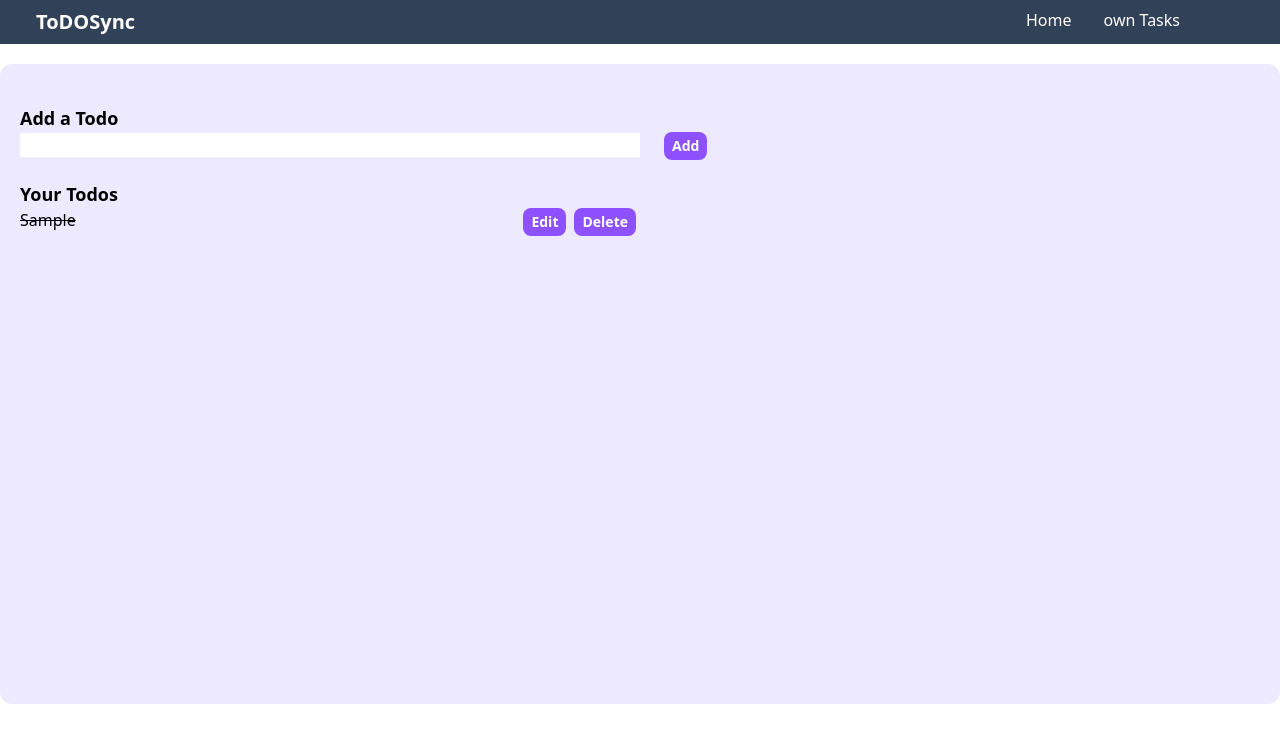
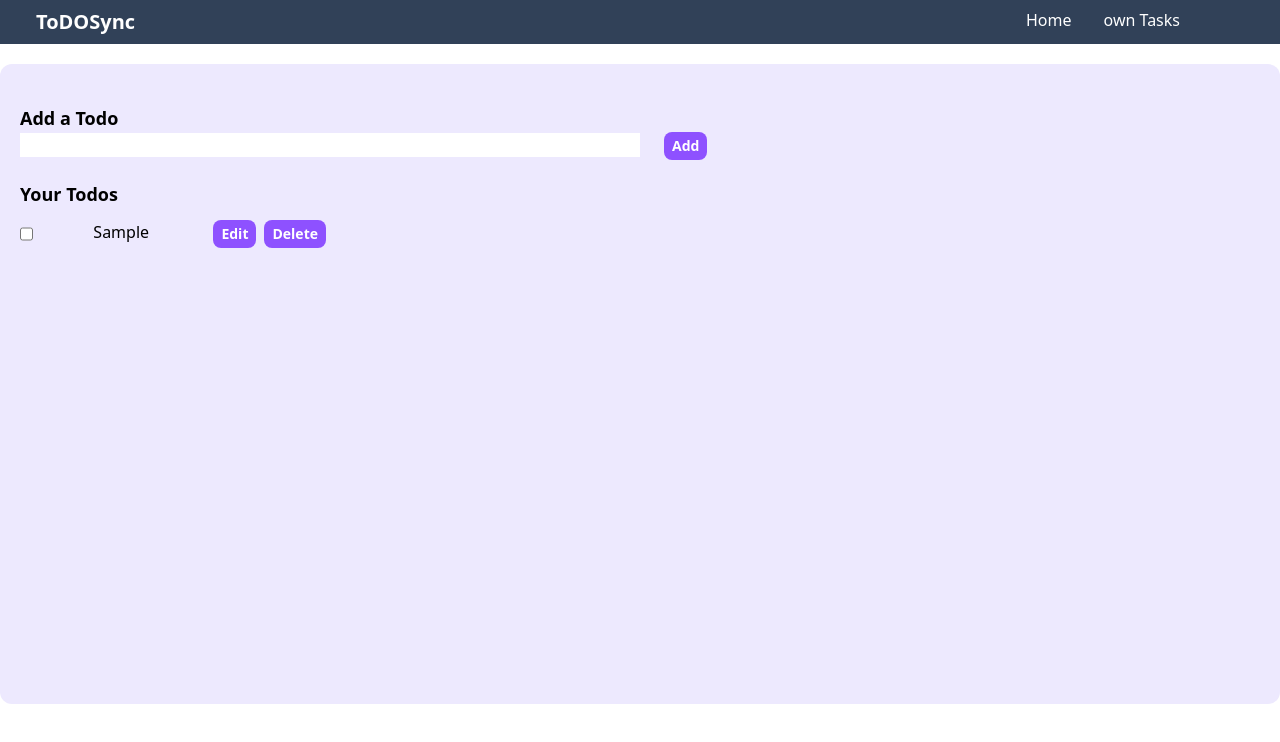
Before and after one commit to Anurag-Kuche/TodoSync, a React (Vite) app: page / in a window 1280 px wide. Both pictures are taken after typing "Sample" into the empty fields and a click on the button "Add". Shown: the top 742 px of the page. Built offline with nearby package versions, Linux system fonts and the light colour scheme.

Commit message:
delete added

```diff
--- a/package.json
+++ b/package.json
@@ -13,7 +13,8 @@
     "@tailwindcss/vite": "^4.0.3",
     "react": "^18.3.1",
     "react-dom": "^18.3.1",
-    "tailwindcss": "^4.0.3"
+    "tailwindcss": "^4.0.3",
+    "uuid": "^11.0.5"
   },
   "devDependencies": {
     "@eslint/js": "^9.17.0",
--- a/src/App.jsx
+++ b/src/App.jsx
@@ -1,4 +1,5 @@
 import { useState } from 'react'
+import { v4 as uuidv4 } from 'uuid';
 
 import Navbar from './components/Navbar'
 
@@ -9,18 +10,36 @@ function App() {
   const handleEdit=()=>{
 
   }
-  const handleDelete=()=>{
+  const handleDelete=(e,id)=>{
+
+
+    let newTodos=todos.filter(item=>{
+      return item.id!==id
+    });
+
+    setTodos(newTodos)
 
   }
 
   const handleAdd=()=>{
-    setTodos([...todos,{todo,isCompleted:false}])
+    setTodos([...todos,{id:uuidv4(),todo,isCompleted:false}])
     setTodo("")
   }
 
   const handleChange=(e)=>{
     setTodo(e.target.value)
   }
+  const handleCheckbox=(e) => {
+    let id=e.target.name;
+    let index=todos.findIndex(item=>{
+      return item.id==id;
+    })
+    let newTodos=[...todos];
+    newTodos[index].isCompleted=!newTodos[index].isCompleted;
+    setTodos(newTodos)
+
+  }
+
 
   return (
     <>
@@ -34,11 +53,12 @@ function App() {
         <h2 className='text-lg font-bold'>Your Todos</h2>
         <div className="todos">
           {todos.map(item=>{
-            return <div className="todo flex w-1/2 justify-between">
-            <div className={item.isCompleted?"":"line-through"}>{item.todo}</div>
+            return <div key={item.id}className="todo flex w-1/4 justify-between my-3">
+              <input name={item.id} onChange={handleCheckbox} type="checkbox" value={item.isCompleted}  id='' />
+            <div className={item.isCompleted?"line-through":""}>{item.todo}</div>
             <div className="buttons">
               <button onClick={handleEdit} className='bg-violet-500 hover:bg-violet-900 p-2 py-1 text-sm font-bold text-white rounded-lg mx-1'>Edit</button>
-              <button onClick={handleDelete} className='bg-violet-500 hover:bg-violet-900 p-2 py-1 text-sm font-bold text-white rounded-lg mx-1'>Delete</button>
+              <button onClick={(e)=>{handleDelete(item.id)}} className='bg-violet-500 hover:bg-violet-900 p-2 py-1 text-sm font-bold text-white rounded-lg mx-1'>Delete</button>
 
             </div>
           </div>
```
Also changed, not shown: 1 other file (tests, documents, lock files or other folders).
